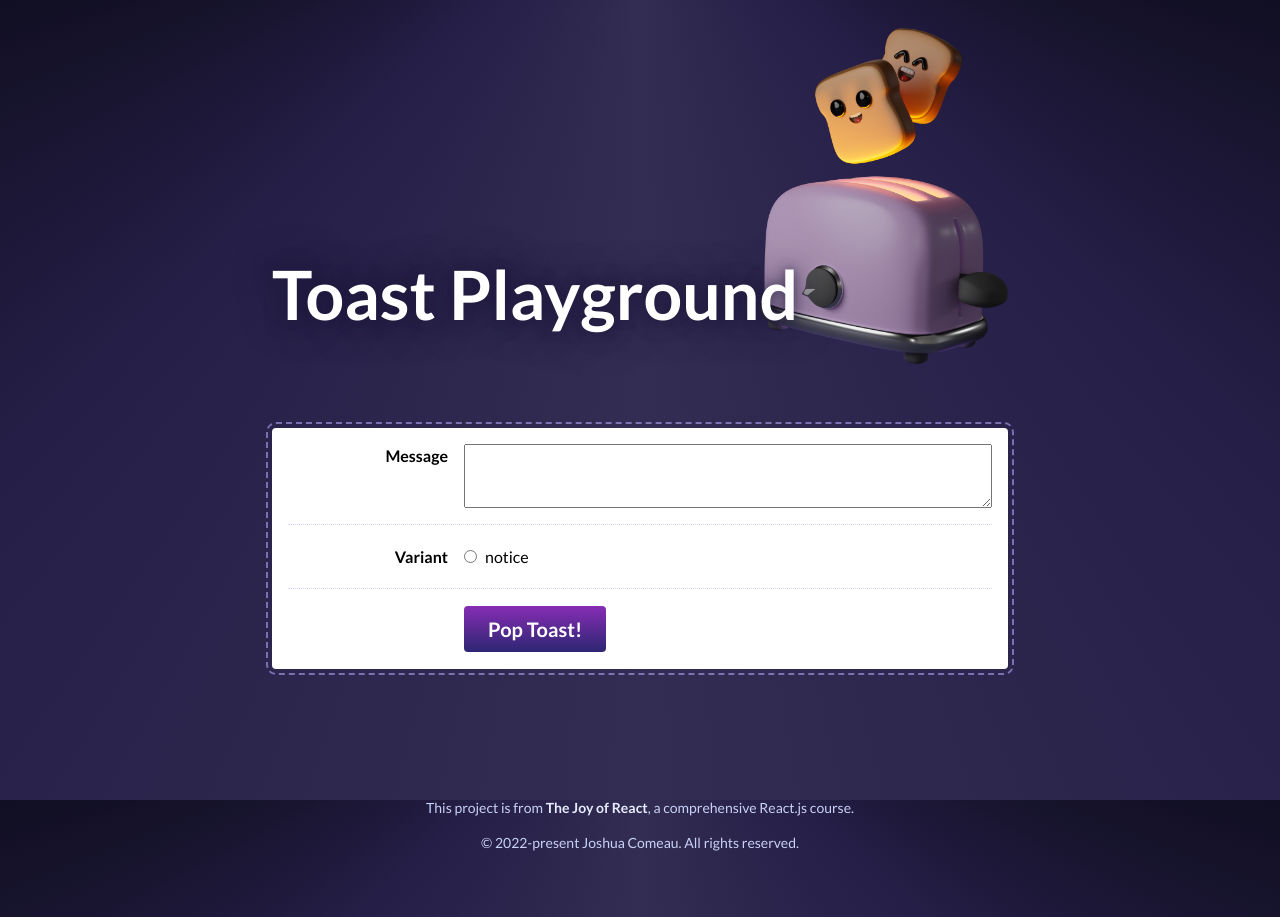
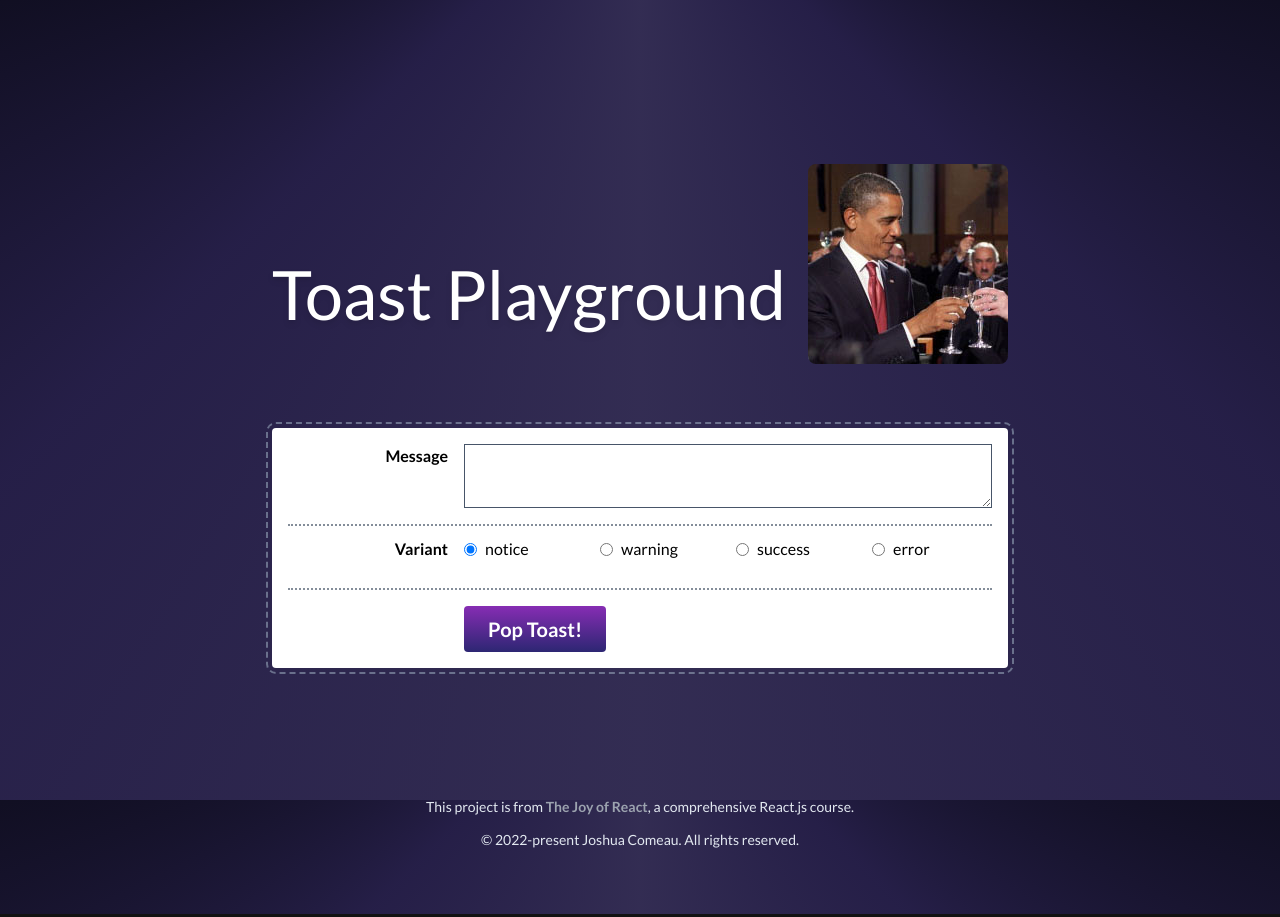
Before and after one commit to joy-of-react/project-toast, a React (Create React App) app: page / in a window 1280 px wide. Built offline with nearby package versions, Linux system fonts and the light colour scheme.

Commit message:
convert to tailwind css

```diff
--- a/package.json
+++ b/package.json
@@ -7,6 +7,7 @@
     "@testing-library/jest-dom": "^5.16.4",
     "@testing-library/react": "^13.3.0",
     "@testing-library/user-event": "^13.5.0",
+    "clsx": "^1.2.1",
     "new-component": "^4.0.1",
     "prettier": "^2.7.1",
     "react": "^18.2.0",
@@ -39,5 +40,8 @@
       "last 1 firefox version",
       "last 1 safari version"
     ]
+  },
+  "devDependencies": {
+    "tailwindcss": "^3.2.7"
   }
 }
--- a/src/components/Footer/Footer.js
+++ b/src/components/Footer/Footer.js
@@ -1,13 +1,14 @@
-import React from 'react';
-
-import styles from './Footer.module.css';
-
 function Footer() {
   return (
-    <footer className={styles.wrapper}>
+    <footer className="px-4 pt-8 pb-16 max-w-[31rem] my-8 mx-auto text-center text-sm text-slate-200 space-y-3">
       <p>
-        This project is from{' '}
-        <a target="_blank" rel="noopener noreferrer" href="https://joyofreact.com">
+        This project is from{" "}
+        <a
+          target="_blank"
+          rel="noopener noreferrer"
+          href="https://joyofreact.com"
+          className="text-gray-400 hover:underline font-bold"
+        >
           The Joy of React
         </a>
         , a comprehensive React.js course.
--- a/src/components/Footer/Footer.module.css
+++ /dev/null
@@ -1,23 +0,0 @@
-.wrapper {
-  padding: 32px 16px 64px;
-  max-width: 500px;
-  margin: 32px auto;
-  text-align: center;
-}
-
-.wrapper p {
-  font-size: 0.875rem;
-  color: hsl(230deg 75% 88%);
-}
-
-.wrapper p a {
-  font-weight: 700;
-  text-decoration: none;
-  color: hsl(230deg 90% 95%);
-}
-.wrapper p a:hover {
-  text-decoration: underline;
-}
-.wrapper p:not(:last-of-type) {
-  margin-bottom: 1em;
-}
--- a/src/components/Toast/Toast.js
+++ b/src/components/Toast/Toast.js
@@ -1,15 +1,9 @@
-import React from 'react';
-import {
-  AlertOctagon,
-  AlertTriangle,
-  CheckCircle,
-  Info,
-  X,
-} from 'react-feather';
+import clsx from "clsx";
+import { AlertOctagon, AlertTriangle, CheckCircle, Info, X } from "react-feather";
 
-import VisuallyHidden from '../VisuallyHidden';
+import VisuallyHidden from "../VisuallyHidden";
 
-import styles from './Toast.module.css';
+import styles from "./Toast.module.css";
 
 const ICONS_BY_VARIANT = {
   notice: Info,
@@ -20,14 +14,19 @@ const ICONS_BY_VARIANT = {
 
 function Toast() {
   return (
-    <div className={`${styles.toast} ${styles.notice}`}>
+    <div
+      className={clsx(
+        styles.notice,
+        "relative flex items-center gap-4 rounded-2xl",
+        "text-black [color-scheme:light] bg-white",
+        "max-w-full w-80 box-shadow-md"
+      )}
+    >
       <div className={styles.iconContainer}>
         <Info size={24} />
       </div>
-      <p className={styles.content}>
-        16 photos have been uploaded
-      </p>
-      <button className={styles.closeButton}>
+      <p className="flex flex-1 py-3 font-semibold">16 photos have been uploaded</p>
+      <button className="flex shrink-0 border-none bg-transparent p-4 cursor-pointer">
         <X size={24} />
         <VisuallyHidden>Dismiss message</VisuallyHidden>
       </button>
--- a/src/components/ToastPlayground/ToastPlayground.js
+++ b/src/components/ToastPlayground/ToastPlayground.js
@@ -1,57 +1,67 @@
-import React from 'react';
+import clsx from "clsx";
+import { useState } from "react";
+import Button from "../Button";
 
-import Button from '../Button';
+const VARIANT_OPTIONS = ["notice", "warning", "success", "error"];
 
-import styles from './ToastPlayground.module.css';
-
-const VARIANT_OPTIONS = ['notice', 'warning', 'success', 'error'];
+const styles = {
+  label: "basis-40 text-right font-bold",
+  row: "flex items-center flex-wrap gap-4 min-h-[3rem]",
+};
 
 function ToastPlayground() {
+  const [toastType, setToastType] = useState(VARIANT_OPTIONS[0]);
   return (
-    <div className={styles.wrapper}>
-      <header>
-        <img alt="Cute toast mascot" src="/toast.png" />
-        <h1>Toast Playground</h1>
+    <div className="py-16 px-8 max-w-[50rem] my-0 mx-auto">
+      <header className="flex items-end relative mb-16 min-h-[300px]">
+        <img
+          className="absolute right-0 bottom-0 block w-[200px] rounded-lg shadow-xxlg"
+          alt="Cute toast mascot"
+          src="/obama_toast.jpg"
+        />
+        <h1 className="relative text-6xl pb-8 text-white drop-shadow-md">Toast Playground</h1>
       </header>
 
-      <div className={styles.controlsWrapper}>
+      <div
+        className={clsx(
+          "[color-scheme:light] rounded p-4 mt-8",
+          "outline-[2px] outline-dashed outline-slate-400/60 outline-offset-4",
+          "bg-white text-black text-base",
+          "divide-y-2 divide-slate-700/60 divide-dotted space-y-4"
+        )}
+      >
         <div className={styles.row}>
-          <label
-            htmlFor="message"
-            className={styles.label}
-            style={{ alignSelf: 'baseline' }}
-          >
+          <label htmlFor="message" className={styles.label} style={{ alignSelf: "baseline" }}>
             Message
           </label>
-          <div className={styles.inputWrapper}>
-            <textarea id="message" className={styles.messageInput} />
+          <div className="flex flex-1">
+            <textarea id="message" className="h-16 w-full border-slate-600 border" />
           </div>
         </div>
-
         <div className={styles.row}>
           <div className={styles.label}>Variant</div>
-          <div
-            className={`${styles.inputWrapper} ${styles.radioWrapper}`}
-          >
-            <label htmlFor="variant-notice">
+          {VARIANT_OPTIONS.map((option) => (
+            <div className="flex flex-1 flex-wrap gap-[0.25rem_1rem]">
+              <label className="flex items-center gap-2 w-full" htmlFor="variant-notice">
                 <input
-                id="variant-notice"
+                  id={`variant-${option}`}
+                  key={option}
                   type="radio"
                   name="variant"
-                value="notice"
+                  value={option}
+                  checked={toastType === option}
+                  onChange={(e) => {
+                    setToastType(e.target.value);
+                  }}
                 />
-              notice
+                {option}
               </label>
-
-            {/* TODO Other Variant radio buttons here */}
             </div>
+          ))}
         </div>
-
         <div className={styles.row}>
           <div className={styles.label} />
-          <div
-            className={`${styles.inputWrapper} ${styles.radioWrapper}`}
-          >
+          <div className="flex flex-1 pt-4">
             <Button>Pop Toast!</Button>
           </div>
         </div>
--- a/src/components/ToastPlayground/ToastPlayground.module.css
+++ b/src/components/ToastPlayground/ToastPlayground.module.css
@@ -1,67 +1,4 @@
-.wrapper {
-  padding: 64px 32px;
-  max-width: 800px;
-  margin: 0 auto;
-}
 
-.wrapper header {
-  position: relative;
-  display: flex;
-  align-items: flex-end;
-  margin-bottom: 64px;
-  min-height: 300px;
-}
-
-.wrapper header h1 {
-  position: relative;
-  font-size: 4.25rem;
-  line-height: 1.1;
-  padding-bottom: 32px;
-  color: white;
-  /* prettier-ignore */
-  text-shadow:
-    0px 0px 10px hsl(250deg 40% 16% / 0.5),
-    0px 0px 20px hsl(250deg 40% 16% / 0.5),
-    0px 0px 40px hsl(250deg 40% 16% / 0.5);
-}
-
-.wrapper header img {
-  position: absolute;
-  right: 0;
-  bottom: 0;
-  display: block;
-  width: 250px;
-}
-
-.controlsWrapper {
-  color-scheme: light;
-  outline: 2px dashed hsl(250deg 80% 80% / 0.6);
-  outline-offset: 4px;
-  border-radius: 4px;
-  background: white;
-  color: black;
-  padding: 16px;
-  margin-top: 32px;
-}
-
-.row {
-  display: flex;
-  align-items: center;
-  flex-wrap: wrap;
-  gap: 16px;
-  /*
-    This is the height when a row contains a text input.
-    We specify it to prevent a layout shift when `dismiss-after`
-    is toggled on/off.
-  */
-  min-height: 3rem;
-}
-
-.row:not(:last-of-type) {
-  padding-bottom: 16px;
-  border-bottom: 1px dotted hsl(250deg 80% 80% / 0.5);
-  margin-bottom: 16px;
-}
 
 .titleMessageWrapper {
   padding-bottom: 16px;
@@ -78,37 +15,9 @@
   margin-bottom: 16px;
 }
 
-.label {
-  flex-basis: 160px;
-  text-align: right;
-  font-weight: 700;
-}
-
-.inputWrapper {
-  flex: 1;
-}
-
-.radioWrapper {
-  display: flex;
-  flex-wrap: wrap;
-  gap: 4px 16px;
-}
-
-.radioWrapper label {
-  display: flex;
-  align-items: center;
-  gap: 8px;
-  width: 100px;
-}
-
 .titleInput {
   display: block;
   width: 100%;
-}
-.messageInput {
-  display: block;
-  width: 100%;
-  height: 4rem;
 }
 
 .secondsInput {
--- a/src/components/ToastShelf/ToastShelf.js
+++ b/src/components/ToastShelf/ToastShelf.js
@@ -1,11 +1,9 @@
-import React from 'react';
-
-import Toast from '../Toast';
-import styles from './ToastShelf.module.css';
+import Toast from "../Toast";
+import styles from "./ToastShelf.module.css";
 
 function ToastShelf() {
   return (
-    <ol className={styles.wrapper}>
+    <ol className="fixed right-0 bottom-0 flex flex-col gap-4 p-4 list-none">
       <li className={styles.toastWrapper}>
         <Toast variant="notice">Example notice toast</Toast>
       </li>
--- a/src/components/ToastShelf/ToastShelf.module.css
+++ b/src/components/ToastShelf/ToastShelf.module.css
@@ -4,17 +4,6 @@
   }
 }
 
-.wrapper {
-  position: fixed;
-  right: 0;
-  bottom: 0;
-  display: flex;
-  flex-direction: column;
-  gap: 16px;
-  padding: 16px;
-  list-style-type: none;
-}
-
 .toastWrapper {
   animation: toast 800ms cubic-bezier(0, 0.46, 0, 1.04) both;
   will-change: transform;
--- /dev/null
+++ b/src/index.css
@@ -0,0 +1,3 @@
+@tailwind base;
+@tailwind components;
+@tailwind utilities;
--- /dev/null
+++ b/tailwind.config.js
@@ -0,0 +1,31 @@
+/** @type {import('tailwindcss').Config} */
+module.exports = {
+  content: ["./src/**/*.{js,jsx,ts,tsx}"],
+  theme: {
+    fontSize: {
+      xxs: ".6rem",
+      sm: "0.875rem",
+      base: "1rem",
+      xl: "1.25rem",
+      "2xl": "1.563rem",
+      "3xl": "1.953rem",
+      "4xl": "2.441rem",
+      "5xl": "3.052rem",
+      "6xl": ["4.25rem", "1.1"],
+    },
+    extend: {
+      notice: "hsl(235deg 100% 50%)",
+      noticebg: "hsl(235deg 0% 100%)",
+      warning: "hsl(35deg 100% 46%)",
+      warningbg: "hsl(40deg 100% 94%)",
+      success: "hsl(120deg 80% 35%)",
+      successbg: "hsl(120deg 90% 96%)",
+      error: "hsl(345deg 100% 50%)",
+      errorbg: "hsl(350deg 90% 96%)",
+    },
+  },
+  plugins: [],
+  // corePlugins: {
+  //   preflight: false,
+  // },
+};
```
Also changed, not shown: src/components/Toast/Toast.module.css (+2 -16 lines), src/index.js (+5 -5 lines), public/obama_toast.jpg (added), 1 other file (tests, documents, lock files or other folders). Lines whose indentation alone changed are shown as unchanged.
